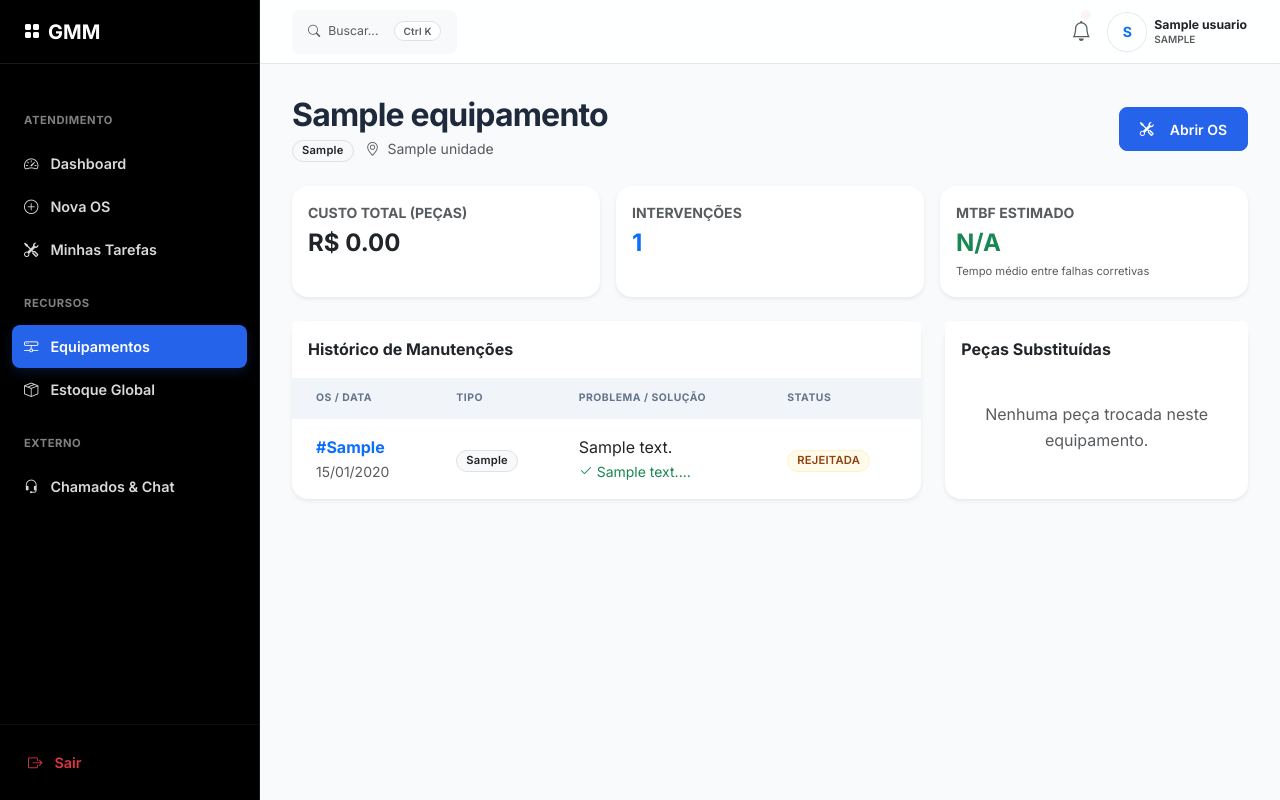
After one commit to Admsmartfit/Gestao, a Flask app: page /equipamentos/1 in a window 1280 px wide. The commit adds this page. Run offline with Flask 3, Linux system fonts and the light colour scheme; a user stored in the database is signed in; tables that the repository leaves empty hold one stand-in row (values such as "Sample post").

Commit message:
Add files via upload

```diff
--- /dev/null
+++ b/app/routes/equipamentos.py
@@ -0,0 +1,59 @@
+from flask import Blueprint, render_template, request, abort
+from flask_login import login_required
+from app.models.estoque_models import Equipamento, OrdemServico, MovimentacaoEstoque
+from sqlalchemy import desc
+
+bp = Blueprint('equipamentos', __name__, url_prefix='/equipamentos')
+
+@bp.route('/')
+@login_required
+def listar():
+    """Lista todos os equipamentos com busca simples"""
+    q = request.args.get('q', '')
+    query = Equipamento.query
+    if q:
+        query = query.filter(Equipamento.nome.ilike(f'%{q}%'))
+
+    equipamentos = query.order_by(Equipamento.nome).all()
+    return render_template('equipamentos_lista.html', equipamentos=equipamentos)
+
+@bp.route('/<int:id>')
+@login_required
+def detalhes(id):
+    """Dossiê completo do equipamento (RF-004)"""
+    equipamento = Equipamento.query.get_or_404(id)
+
+    # 1. Histórico de Manutenções
+    historico_os = OrdemServico.query.filter_by(equipamento_id=id)\
+        .order_by(OrdemServico.data_abertura.desc()).all()
+
+    # 2. Peças Trocadas (Via Movimentações ligadas às OSs do equipamento)
+    pecas_trocadas = MovimentacaoEstoque.query.join(OrdemServico)\
+        .filter(OrdemServico.equipamento_id == id, MovimentacaoEstoque.tipo_movimentacao == 'consumo')\
+        .order_by(MovimentacaoEstoque.data_movimentacao.desc()).all()
+
+    # 3. KPIs Locais
+    total_custo_pecas = sum([m.quantidade * (m.estoque.valor_unitario or 0) for m in pecas_trocadas])
+    qtd_os = len(historico_os)
+
+    # MTBF Simplificado (Tempo total / Qtd falhas corretivas)
+    corretivas = [os for os in historico_os if os.tipo_manutencao == 'corretiva']
+    mtbf = "N/A"
+    if len(corretivas) > 1:
+        # Pega a data da primeira e da última OS corretiva
+        delta = corretivas[0].data_abertura - corretivas[-1].data_abertura
+        dias = delta.days
+        # Evita divisão por zero
+        divisor = len(corretivas) - 1 if len(corretivas) > 1 else 1
+        media_dias = dias // divisor
+        mtbf = f"{media_dias} dias"
+
+    return render_template('equipamento_detalhe.html',
+                         eq=equipamento,
+                         historico_os=historico_os,
+                         pecas=pecas_trocadas,
+                         kpis={
+                             'custo_total': total_custo_pecas,
+                             'qtd_os': qtd_os,
+                             'mtbf': mtbf
+                         })
--- a/app/templates/base.html
+++ b/app/templates/base.html
@@ -39,69 +39,77 @@
 
             <div class="sidebar-nav">
                 {% if current_user.is_authenticated %}
+
                 <div class="nav-group">
-                    <div class="nav-group-title">Principal</div>
+                    <div class="nav-group-title">Atendimento</div>
                     <a href="{{ url_for('ponto.index') }}"
                         class="nav-link-saas {{ 'active' if request.endpoint == 'ponto.index' }}">
                         <i class="bi bi-speedometer2"></i> Dashboard
                     </a>
-                    {% if current_user.tipo in ['admin', 'gerente', 'comprador'] %}
-                    <a href="{{ url_for('analytics.dashboard') }}"
-                        class="nav-link-saas {{ 'active' if request.endpoint == 'analytics.dashboard' }}">
-                        <i class="bi bi-pie-chart-fill"></i> Analytics
+                    <a href="{{ url_for('os.nova_os') }}"
+                        class="nav-link-saas {{ 'active' if request.endpoint == 'os.nova_os' }}">
+                        <i class="bi bi-plus-circle"></i> Nova OS
+                    </a>
+                    <a href="{{ url_for('ponto.index') }}#minhas-os" class="nav-link-saas">
+                        <i class="bi bi-tools"></i> Minhas Tarefas
+                    </a>
+                </div>
+
+                <div class="nav-group">
+                    <div class="nav-group-title">Recursos</div>
+                    <a href="{{ url_for('equipamentos.listar') }}"
+                        class="nav-link-saas {{ 'active' if 'equipamentos' in request.endpoint }}">
+                        <i class="bi bi-hdd-network"></i> Equipamentos
+                    </a>
+                    <a href="{{ url_for('os.painel_estoque') }}"
+                        class="nav-link-saas {{ 'active' if 'estoque' in request.endpoint }}">
+                        <i class="bi bi-box-seam"></i> Estoque Global
+                    </a>
+                    {% if current_user.tipo in ['admin', 'comprador', 'gerente'] %}
+                    <a href="{{ url_for('admin.compras_painel') }}"
+                        class="nav-link-saas {{ 'active' if 'compras' in request.endpoint }}">
+                        <i class="bi bi-cart3"></i> Compras
+                    </a>
+                    <a href="{{ url_for('admin.transferencias_painel') }}"
+                        class="nav-link-saas {{ 'active' if 'transferencias' in request.endpoint }}">
+                        <i class="bi bi-arrow-left-right"></i> Transferências
                     </a>
                     {% endif %}
                 </div>
 
                 <div class="nav-group">
-                    <div class="nav-group-title">Operacional</div>
-                    <a href="{{ url_for('ponto.index') }}#minhas-os" class="nav-link-saas">
-                        <i class="bi bi-tools"></i> Minhas OS
+                    <div class="nav-group-title">Externo</div>
+                    <a href="{{ url_for('terceirizados.listar_chamados') }}"
+                        class="nav-link-saas {{ 'active' if 'terceirizados' in request.endpoint }}">
+                        <i class="bi bi-headset"></i> Chamados & Chat
                     </a>
-                    <a href="{{ url_for('ponto.index') }}" class="nav-link-saas">
-                        <i class="bi bi-stopwatch"></i> Ponto
-                    </a>
-                </div>
-
-                <div class="nav-group">
-                    <div class="nav-group-title">Gestão</div>
-                    <a href="{{ url_for('os.painel_estoque') }}"
-                        class="nav-link-saas {{ 'active' if request.endpoint == 'os.painel_estoque' }}">
-                        <i class="bi bi-box-seam"></i> Estoque
-                    </a>
-                    {% if current_user.tipo in ['admin', 'comprador'] %}
-                    <a href="{{ url_for('admin.compras_painel') }}"
-                        class="nav-link-saas {{ 'active' if request.endpoint == 'admin.compras_painel' }}">
-                        <i class="bi bi-cart3"></i> Compras
-                    </a>
-                    {% endif %}
                     {% if current_user.tipo in ['admin', 'gerente'] %}
-                    <a href="{{ url_for('admin.transferencias_painel') }}"
-                        class="nav-link-saas {{ 'active' if request.endpoint == 'admin.transferencias_painel' }}">
-                        <i class="bi bi-arrow-left-right"></i> Transferências
-                    </a>
-                    {% endif %}
-                    {% if current_user.tipo in ['admin', 'gerente', 'comprador'] %}
-                    <a href="{{ url_for('admin.relatorio_movimentacoes') }}"
-                        class="nav-link-saas {{ 'active' if request.endpoint == 'admin.relatorio_movimentacoes' }}">
-                        <i class="bi bi-file-earmark-text"></i> Relatórios
+                    <a href="{{ url_for('admin.dashboard', tab='terceirizados') }}" class="nav-link-saas">
+                        <i class="bi bi-people"></i> Prestadores
                     </a>
                     {% endif %}
                 </div>
 
+                {% if current_user.tipo in ['admin', 'gerente'] %}
                 <div class="nav-group">
-                    <div class="nav-group-title">Configurações</div>
+                    <div class="nav-group-title">Gestão</div>
+                    <a href="{{ url_for('analytics.dashboard') }}"
+                        class="nav-link-saas {{ 'active' if 'analytics' in request.endpoint }}">
+                        <i class="bi bi-pie-chart-fill"></i> Analytics
+                    </a>
                     {% if current_user.tipo == 'admin' %}
                     <a href="{{ url_for('admin.dashboard') }}"
                         class="nav-link-saas {{ 'active' if request.endpoint == 'admin.dashboard' }}">
-                        <i class="bi bi-gear"></i> Admin Panel
+                        <i class="bi bi-gear"></i> Configurações
                     </a>
                     <a href="{{ url_for('admin_whatsapp.dashboard') }}"
                         class="nav-link-saas {{ 'active' if 'whatsapp' in request.endpoint }}">
-                        <i class="bi bi-whatsapp"></i> WhatsApp
+                        <i class="bi bi-whatsapp"></i> WhatsApp Bot
                     </a>
                     {% endif %}
                 </div>
+                {% endif %}
+
                 {% endif %}
             </div>
 
@@ -113,7 +121,6 @@
             </div>
             {% endif %}
         </aside>
-
         <!-- Main Content -->
         <div class="main-wrapper">
             <!-- Header -->
--- /dev/null
+++ b/app/templates/equipamento_detalhe.html
@@ -0,0 +1,122 @@
+{% extends "base.html" %}
+
+{% block breadcrumb %}
+<li class="breadcrumb-item"><a href="{{ url_for('equipamentos.listar') }}">Equipamentos</a></li>
+<li class="breadcrumb-item active">{{ eq.nome }}</li>
+{% endblock %}
+
+{% block content %}
+<div class="mb-4 d-flex justify-content-between align-items-center">
+    <div>
+        <h2 class="fw-bold mb-0">{{ eq.nome }}</h2>
+        <div class="text-muted small mt-1">
+            <span class="badge bg-light text-dark border me-2">{{ eq.categoria }}</span>
+            <i class="bi bi-geo-alt me-1"></i> {{ eq.unidade.nome }}
+        </div>
+    </div>
+    <div class="d-flex gap-2">
+        <a href="{{ url_for('os.nova_os', equipamento_id=eq.id) }}" class="btn btn-primary">
+            <i class="bi bi-tools me-2"></i>Abrir OS
+        </a>
+    </div>
+</div>
+
+<div class="row g-3 mb-4">
+    <div class="col-md-4">
+        <div class="card border-0 shadow-sm p-3 h-100">
+            <div class="small text-muted fw-bold text-uppercase">Custo Total (Peças)</div>
+            <div class="fs-4 fw-bold text-dark">R$ {{ "{:.2f}".format(kpis.custo_total) }}</div>
+        </div>
+    </div>
+    <div class="col-md-4">
+        <div class="card border-0 shadow-sm p-3 h-100">
+            <div class="small text-muted fw-bold text-uppercase">Intervenções</div>
+            <div class="fs-4 fw-bold text-primary">{{ kpis.qtd_os }}</div>
+        </div>
+    </div>
+    <div class="col-md-4">
+        <div class="card border-0 shadow-sm p-3 h-100">
+            <div class="small text-muted fw-bold text-uppercase">MTBF Estimado</div>
+            <div class="fs-4 fw-bold text-success">{{ kpis.mtbf }}</div>
+            <small class="text-muted" style="font-size: 0.7rem;">Tempo médio entre falhas corretivas</small>
+        </div>
+    </div>
+</div>
+
+<div class="row g-4">
+    <div class="col-lg-8">
+        <div class="card border-0 shadow-sm">
+            <div class="card-header bg-white fw-bold py-3 border-bottom-0">Histórico de Manutenções</div>
+            <div class="table-responsive">
+                <table class="table table-hover mb-0 align-middle">
+                    <thead class="bg-light">
+                        <tr>
+                            <th class="ps-4">OS / Data</th>
+                            <th>Tipo</th>
+                            <th>Problema / Solução</th>
+                            <th>Status</th>
+                        </tr>
+                    </thead>
+                    <tbody>
+                        {% for os in historico_os %}
+                        <tr>
+                            <td class="ps-4">
+                                <a href="{{ url_for('os.detalhes', id=os.id) }}"
+                                    class="fw-bold text-decoration-none">#{{ os.numero_os }}</a>
+                                <div class="small text-muted">{{ os.data_abertura.strftime('%d/%m/%Y') }}</div>
+                            </td>
+                            <td><span class="badge bg-light text-dark border">{{ os.tipo_manutencao|capitalize }}</span>
+                            </td>
+                            <td>
+                                <div class="text-truncate" style="max-width: 250px;"
+                                    title="{{ os.descricao_problema }}">
+                                    {{ os.descricao_problema }}
+                                </div>
+                                {% if os.descricao_solucao %}
+                                <div class="small text-success"><i class="bi bi-check2"></i> {{
+                                    os.descricao_solucao[:50] }}...</div>
+                                {% endif %}
+                            </td>
+                            <td>
+                                <span
+                                    class="badge bg-{{ 'success' if os.status == 'concluida' else 'warning' }} bg-opacity-10 text-dark">
+                                    {{ os.status|upper }}
+                                </span>
+                            </td>
+                        </tr>
+                        {% else %}
+                        <tr>
+                            <td colspan="4" class="text-center py-4 text-muted">Sem histórico registrado.</td>
+                        </tr>
+                        {% endfor %}
+                    </tbody>
+                </table>
+            </div>
+        </div>
+    </div>
+
+    <div class="col-lg-4">
+        <div class="card border-0 shadow-sm h-100">
+            <div class="card-header bg-white fw-bold py-3 border-bottom-0">Peças Substituídas</div>
+            <div class="card-body p-0">
+                <ul class="list-group list-group-flush">
+                    {% for mov in pecas %}
+                    <li class="list-group-item d-flex justify-content-between align-items-center">
+                        <div>
+                            <div class="fw-medium">{{ mov.estoque.nome }}</div>
+                            <small class="text-muted">{{ mov.data_movimentacao.strftime('%d/%m/%Y') }} (OS #{{
+                                mov.os.numero_os }})</small>
+                        </div>
+                        <span class="badge bg-secondary bg-opacity-10 text-dark">
+                            {{ "{:g}".format(mov.quantidade) }} {{ mov.estoque.unidade_medida }}
+                        </span>
+                    </li>
+                    {% else %}
+                    <li class="list-group-item text-muted text-center py-4">Nenhuma peça trocada neste equipamento.</li>
+                    {% endfor %}
+                </ul>
+            </div>
+        </div>
+    </div>
+</div>
+{% endblock %}
```
Also changed, not shown: app/__init__.py (+22 -7 lines), app/routes/terceirizados.py (+15 -0 lines), app/templates/chamado_detalhe.html (added, +151 -0 lines), app/templates/dashboard.html (+35 -1 lines), app/templates/equipamentos_lista.html (added, +59 -0 lines).
